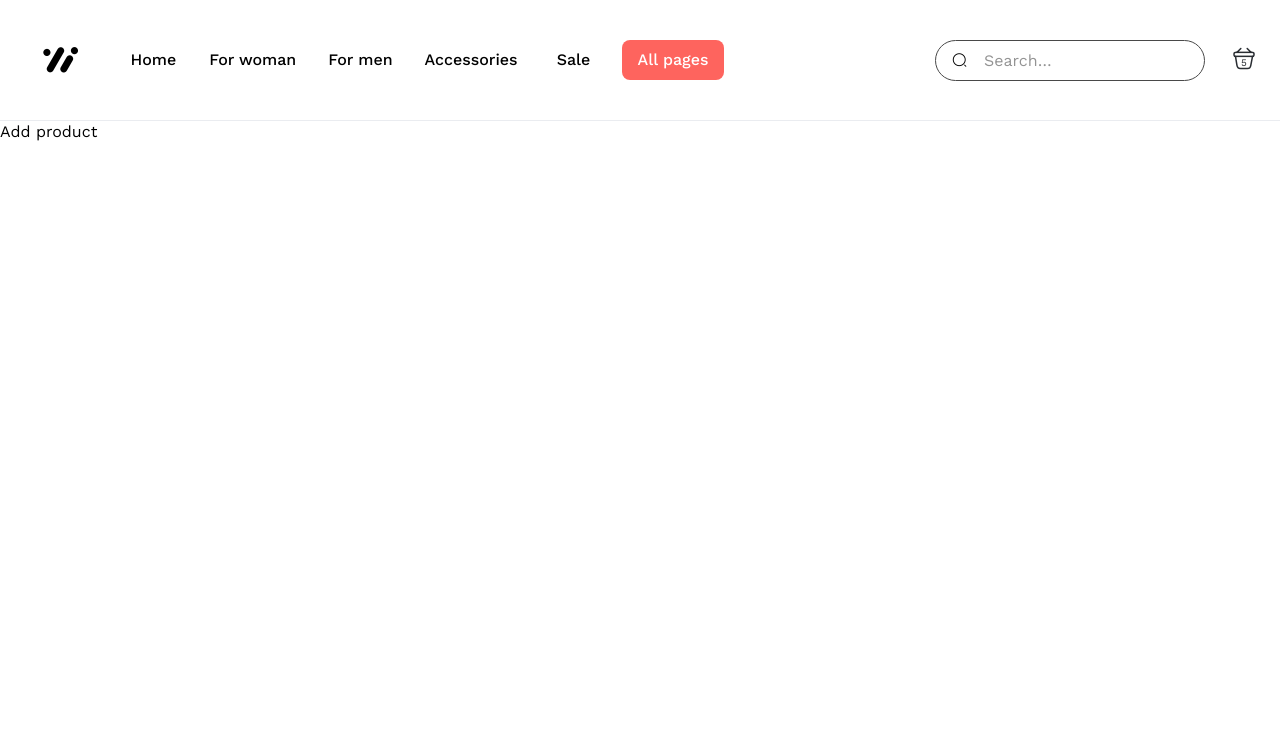
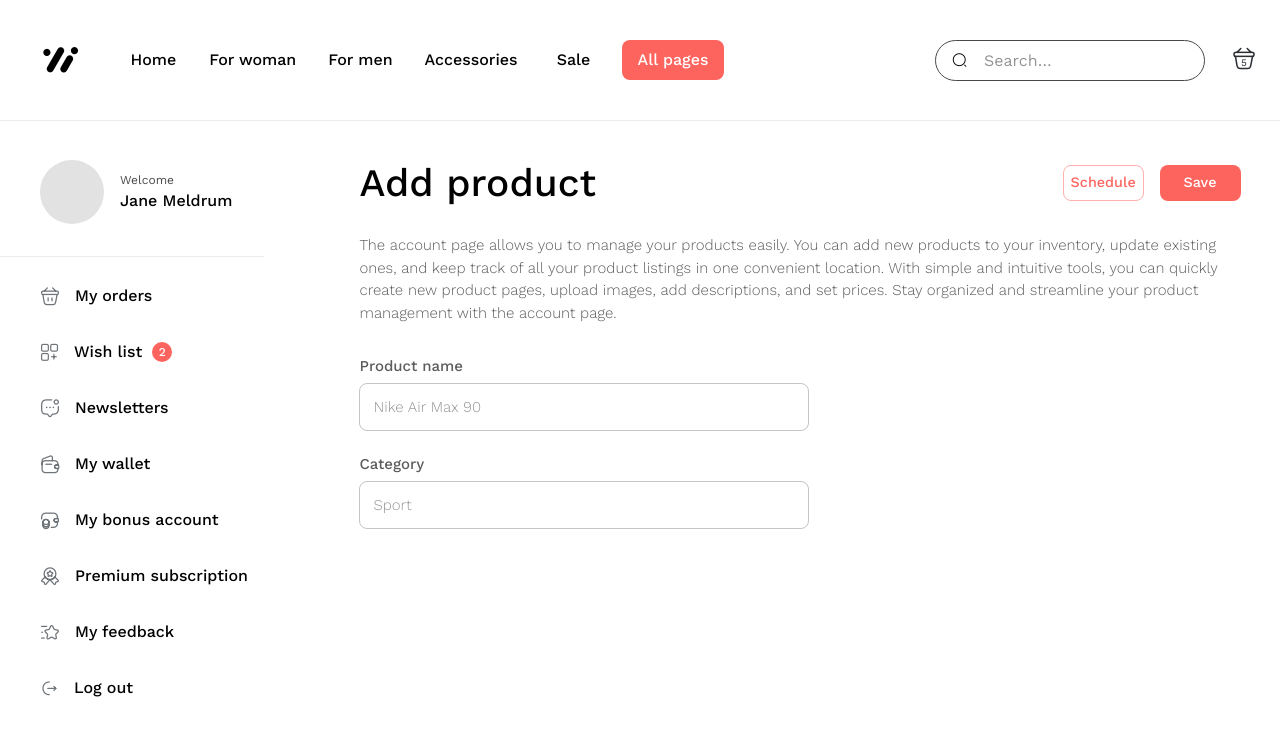
Before and after one commit to DevmianS/shoe-store-app, a Next.js app: page /add-product in a window 1280 px wide. Shown: the top 736 px of the page. Built offline with nearby package versions, Linux system fonts and the light colour scheme.

Commit message:
add basic structure

```diff
--- a/src/pages/add-product/index.js
+++ b/src/pages/add-product/index.js
@@ -1,15 +1,154 @@
+import Image from 'next/image';
 import Head from 'next/head';
+import {rwdValue} from '@/utils/theme';
 
+import {Typography, styled, Box, Stack, Button, TextField} from '@mui/material';
+
+import SideBar from '@/components/Layout/SideBar';
 import NavBarLayout from '@/components/Layout/NavBarLayout';
 
-const AddProduct = () => {
+import LinksList from '@/components/UI/LinksList';
+
+const AddProduct = ({userName}) => {
+  const user = userName || 'Jane Meldrum';
+  const profileItemsList = [
+    {name: 'My orders', icon: 'bag', click: null},
+    {name: 'Wish list', icon: 'plus-element', click: null, count: 2},
+    {name: 'Newsletters', icon: 'newsletters', click: null},
+    {name: 'My wallet', icon: 'wallet', click: null},
+    {name: 'My bonus account', icon: 'bonus-account', click: null},
+    {name: 'Premium subscription', icon: 'medal-star', click: null},
+    {name: 'My feedback', icon: 'star', click: null},
+    {name: 'Log out', icon: 'logout', click: null},
+  ];
+  const AvatarWrapper = styled(Stack)(({theme}) => ({
+    display: 'flex',
+    flexDirection: 'row',
+    paddingLeft: '40px',
+    alignItems: 'center',
+    marginBottom: '7px',
+    paddingBottom: '32px',
+    borderBottom: '1px solid',
+    borderColor: theme.palette.divider,
+  }));
+
+  const TempAvatar = styled(Box)({
+    maxWidth: '64px',
+    height: '64px',
+    flex: '0 0 64px',
+    background: '#e2e2e2',
+    borderRadius: '50%',
+    marginRight: '16px',
+  });
+  const HeaderRow = styled(Stack)(({theme}) => ({
+    [theme.breakpoints.up('sm')]: {
+      alignItems: 'center',
+      flexDirection: 'row',
+    },
+    display: 'flex',
+    flexDirection: 'row',
+    rowGap: '10px',
+    alignItems: 'start',
+    justifyContent: 'space-between',
+    marginBottom: rwdValue(20, 35),
+    flexDirection: 'column',
+  }));
+  const ButtonsWrap = styled(Box)({
+    display: 'flex',
+    justifyContent: 'space-between',
+    gap: rwdValue(10, 20),
+  });
+  const HeaderBtn = styled(Button)({
+    height: rwdValue(30, 40),
+    maxWidth: rwdValue(120, 150),
+    fontSize: rwdValue(12, 16),
+    width: '100%',
+    boxShadow: 'none',
+    '&:hover': {
+      boxShadow: 'none',
+    },
+  });
+  const Row = styled(Box)({
+    display: 'flex',
+    justifyContent: 'space-between',
+    padding: '40px 0',
+  });
+  const FormItem = styled(Box)({
+    marginBottom: '25px',
+  });
+
+  const Content = styled(Box)({
+    flex: '1 1 auto',
+    padding: `0 ${rwdValue(10, 60)}`,
+  });
   return (
     <>
       <Head>
-        <title>Add new product</title>
+        <title>Add Product</title>
       </Head>
       <NavBarLayout>
-        <div>Add product</div>
+        <Row>
+          <SideBar areaName="addd product actions">
+            <AvatarWrapper>
+              <TempAvatar />
+              <Box>
+                <Typography color="text.tetriary" fontSize={12}>
+                  Welcome
+                </Typography>
+                <Typography fontWeight={500}>{user}</Typography>
+              </Box>
+            </AvatarWrapper>
+            <LinksList listItems={profileItemsList} />
+          </SideBar>
+          <Content>
+            <HeaderRow>
+              <Typography variant="h1" component="h1">
+                Add product
+              </Typography>
+              <ButtonsWrap>
+                <HeaderBtn variant="outlined">Schedule</HeaderBtn>
+                <HeaderBtn variant="contained">Save</HeaderBtn>
+              </ButtonsWrap>
+            </HeaderRow>
+            <Typography
+              variant="body5"
+              component="p"
+              color="text.secondary"
+              mb={rwdValue(25, 40)}
+              maxWidth="900px"
+            >
+              The account page allows you to manage your products easily. You
+              can add new products to your inventory, update existing ones, and
+              keep track of all your product listings in one convenient
+              location. With simple and intuitive tools, you can quickly create
+              new product pages, upload images, add descriptions, and set
+              prices. Stay organized and streamline your product management with
+              the account page.
+            </Typography>
+            <Box maxWidth={450}>
+              <FormItem>
+                <TextField
+                  fullWidth
+                  size="medium"
+                  placeholder="Nike Air Max 90"
+                  label="Product name"
+                  type="text"
+                />
+              </FormItem>
+              <FormItem>
+                <TextField
+                  fullWidth
+                  size="medium"
+                  placeholder="Sport"
+                  label="Category"
+                  type="text"
+                />
+              </FormItem>
+              <FormItem></FormItem>
+              <FormItem></FormItem>
+            </Box>
+          </Content>
+        </Row>
       </NavBarLayout>
     </>
   );
```
